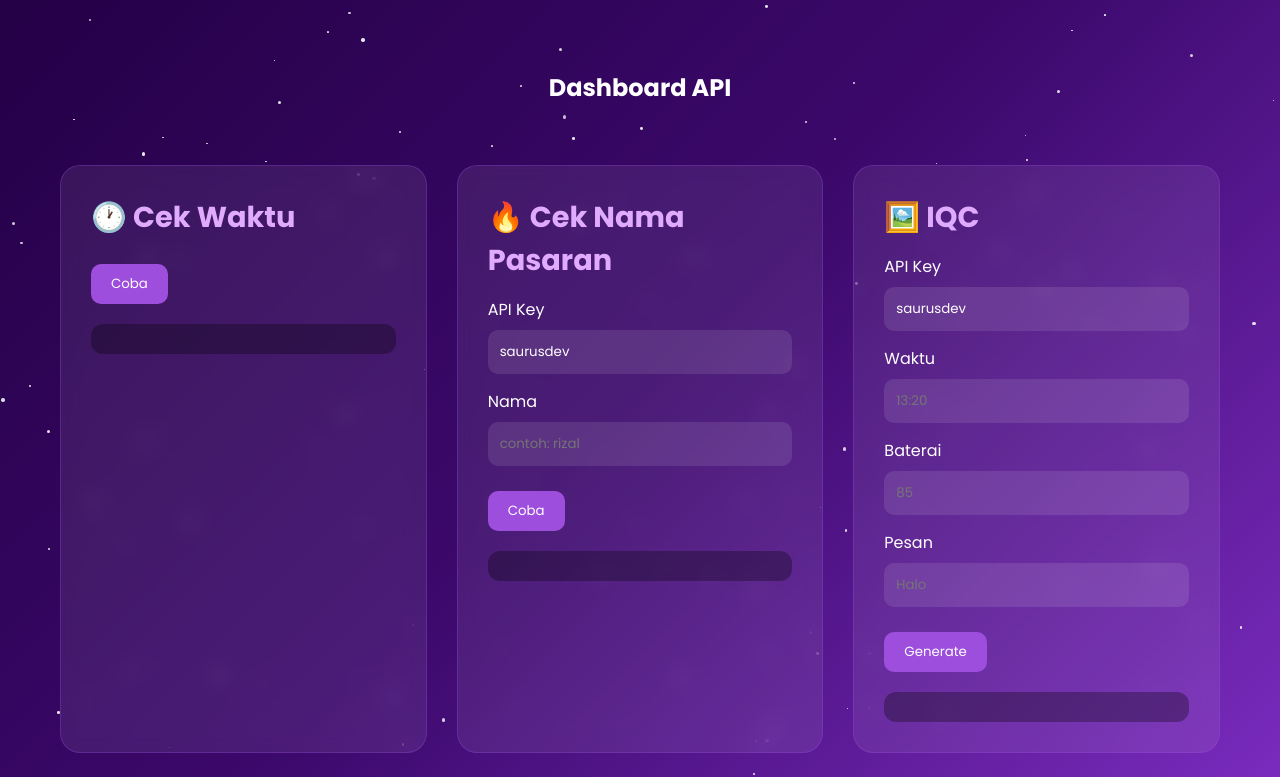
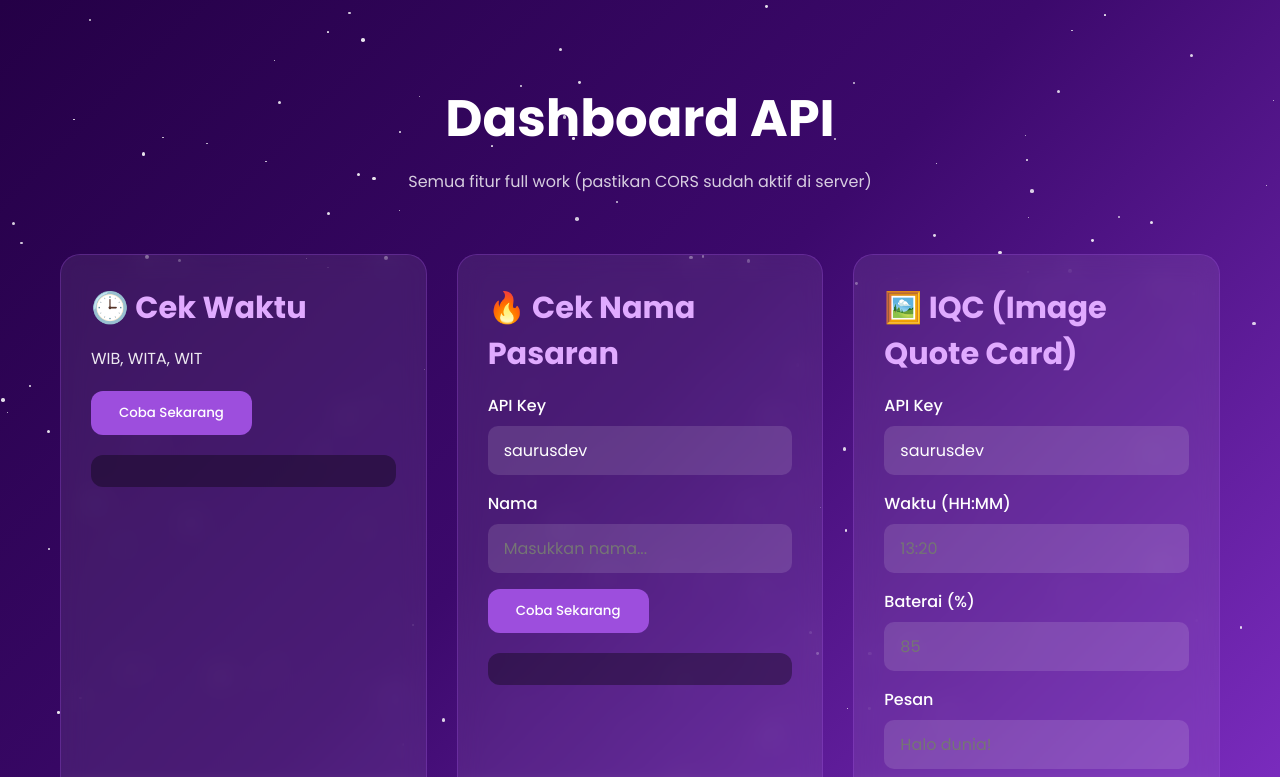
Before and after one commit to saurusrawr/mywebhtml, a plain HTML site: page index.html in a window 1280 px wide. Both pictures are taken after a click on the button "Let's Get Started". Shown: the top 777 px of the page. Drawn offline with Linux system fonts and the light colour scheme.

Commit message:
Update index.html

```diff
--- a/index.html
+++ b/index.html
@@ -3,94 +3,114 @@
 <head>
     <meta charset="UTF-8" />
     <meta name="viewport" content="width=device-width, initial-scale=1.0"/>
-    <title>Apisaurus API</title>
+    <title>Apisaurus API Dashboard</title>
     <style>
         @import url('https://fonts.googleapis.com/css2?family=Poppins:wght@400;500;600;700&display=swap');
-        :root{--primary:#7B2CBF;--accent:#9D4EDD;--light:#E0AAFF;--bg-gradient:linear-gradient(135deg,#240046 0%,#3C096C 50%,#7B2CBF 100%);}
-        *{margin:0;padding:0;box-sizing:border-box;font-family:'Poppins',sans-serif;}
-        body{background:var(--bg-gradient);color:#fff;min-height:100vh;background-attachment:fixed;}
-        .container{max-width:1200px;margin:0 auto;padding:20px;}
-        #landing{height:100vh;display:flex;flex-direction:column;justify-content:center;align-items:center;text-align:center;}
-        #landing h1{font-size:4rem;background:linear-gradient(90deg,#E0AAFF,#fff);-webkit-background-clip:text;-webkit-text-fill-color:transparent;}
-        .btn-start{padding:15px 40px;font-size:1.4rem;background:var(--accent);border:none;border-radius:50px;color:#fff;cursor:pointer;box-shadow:0 10px 30px rgba(157,78,221,.4);transition:all .3s;}
-        .btn-start:hover{transform:translateY(-5px);box-shadow:0 15px 40px rgba(157,78,221,.6);}
-        #dashboard{display:none;min-height:100vh;padding-top:50px;}
-        .header{text-align:center;margin-bottom:60px;}
-        .api-grid{display:grid;grid-template-columns:repeat(auto-fit,minmax(350px,1fr));gap:30px;}
-        .api-card{background:rgba(255,255,255,.08);backdrop-filter:blur(10px);border-radius:20px;padding:30px;border:1px solid rgba(157,78,221,.3);transition:all .3s;}
-        .api-card:hover{transform:translateY(-10px);box-shadow:0 20px 40px rgba(123,44,191,.3);}
-        .api-card h3{font-size:1.8rem;color:var(--light);margin-bottom:15px;}
-        .form-group{margin:15px 0;}
-        .form-group label{display:block;margin-bottom:8px;}
-        .form-group input{width:100%;padding:12px;border-radius:10px;border:none;background:rgba(255,255,255,.1);color:#fff;}
-        .btn{padding:10px 20px;background:var(--accent);color:#fff;border:none;border-radius:10px;cursor:pointer;margin-top:10px;}
-        .response{margin-top:20px;padding:15px;background:rgba(0,0,0,.3);border-radius:12px;max-height:300px;overflow-y:auto;font-family:monospace;white-space:pre-wrap;}
-        .response img{max-width:100%;border-radius:10px;margin-top:10px;}
-        .stars{position:fixed;inset:0;pointer-events:none;z-index:-1;}
-        .star{position:absolute;background:#fff;border-radius:50%;opacity:.8;animation:twinkle 5s infinite alternate;}
-        @keyframes twinkle{from{opacity:.3}to{opacity:.9}}
+
+        :root {
+            --primary: #7B2CBF;
+            --accent: #9D4EDD;
+            --light: #E0AAFF;
+            --bg-gradient: linear-gradient(135deg, #240046 0%, #3C096C 50%, #7B2CBF 100%);
+        }
+
+        * { margin:0; padding:0; box-sizing:border-box; font-family:'Poppins',sans-serif; }
+        body { background:var(--bg-gradient); color:#fff; min-height:100vh; background-attachment:fixed; }
+        .container { max-width:1200px; margin:0 auto; padding:20px; }
+
+        #landing { height:100vh; display:flex; flex-direction:column; justify-content:center; align-items:center; text-align:center; animation:fadeIn 1.5s; }
+        #landing h1 { font-size:4.5rem; background:linear-gradient(90deg,#E0AAFF,#fff); -webkit-background-clip:text; -webkit-text-fill-color:transparent; }
+        .btn-start { padding:16px 50px; font-size:1.5rem; background:var(--accent); border:none; border-radius:50px; color:#fff; cursor:pointer; box-shadow:0 10px 30px rgba(157,78,221,.5); transition:all .3s; }
+        .btn-start:hover { transform:translateY(-6px); box-shadow:0 15px 40px rgba(157,78,221,.7); }
+
+        #dashboard { display:none; padding:60px 0; }
+        .header { text-align:center; margin-bottom:60px; }
+        .header h2 { font-size:3.2rem; margin-bottom:12px; }
+        .api-grid { display:grid; grid-template-columns:repeat(auto-fit,minmax(360px,1fr)); gap:30px; }
+        .api-card { background:rgba(255,255,255,.08); backdrop-filter:blur(12px); border-radius:20px; padding:30px; border:1px solid rgba(157,78,221,.3); transition:all .3s; }
+        .api-card:hover { transform:translateY(-10px); box-shadow:0 20px 45px rgba(123,44,191,.35); }
+        .api-card h3 { font-size:1.9rem; color:var(--light); margin-bottom:15px; }
+        .form-group { margin:16px 0; }
+        .form-group label { display:block; margin-bottom:8px; font-weight:500; }
+        .form-group input { width:100%; padding:12px 16px; border-radius:10px; border:none; background:rgba(255,255,255,.12); color:#fff; font-size:1rem; }
+        .btn { padding:12px 28px; background:var(--accent); color:#fff; border:none; border-radius:12px; cursor:pointer; font-weight:500; transition:all .3s; }
+        .btn:hover { background:#a166f0; transform:scale(1.05); }
+        .response { margin-top:20px; padding:16px; background:rgba(0,0,0,.35); border-radius:12px; max-height:380px; overflow-y:auto; font-family:monospace; white-space:pre-wrap; }
+        .response img { max-width:100%; border-radius:10px; margin-top:12px; display:block; }
+
+        .stars { position:fixed; inset:0; pointer-events:none; z-index:-1; }
+        .star { position:absolute; background:#fff; border-radius:50%; opacity:.8; animation:twinkle 5s infinite alternate; }
+        @keyframes twinkle { from {opacity:.4} to {opacity:.9} }
+        @keyframes fadeIn { from {opacity:0; transform:translateY(40px)} to {opacity:1; transform:translateY(0)} }
     </style>
 </head>
 <body>
 
 <div class="stars" id="stars"></div>
 
+<!-- Landing -->
 <section id="landing">
     <div class="container">
-        <p>Author: Saurus</p>
-        <p>Total API: 5</p>
+        <p style="font-size:1.5rem; opacity:0.9;">Author: Saurus</p>
+        <p style="font-size:1.3rem; opacity:0.8; margin:10px 0 30px;">Total API: 5</p>
         <h1>Apisaurus</h1>
-        <button class="btn-start" onclick="document.getElementById('landing').style.display='none';document.getElementById('dashboard').style.display='block';">Let's Get Started</button>
+        <button class="btn-start" onclick="document.getElementById('landing').style.display='none'; document.getElementById('dashboard').style.display='block';">Let's Get Started</button>
     </div>
 </section>
 
+<!-- Dashboard -->
 <section id="dashboard">
     <div class="container">
-        <div class="header"><h2>Dashboard API</h2></div>
+        <div class="header">
+            <h2>Dashboard API</h2>
+            <p style="opacity:0.8; margin-top:12px;">Semua fitur full work (pastikan CORS sudah aktif di server)</p>
+        </div>
+
         <div class="api-grid">
 
-            <!-- Cek Waktu -->
+            <!-- 1. Cek Waktu -->
             <div class="api-card">
-                <h3>🕐 Cek Waktu</h3>
-                <button class="btn" onclick="fetchApi('https://apisaurus.vercel.app/api/cekwaktu','response-cekwaktu')">Coba</button>
-                <div id="response-cekwaktu" class="response"></div>
+                <h3>🕒 Cek Waktu</h3>
+                <p style="opacity:0.9; margin-bottom:20px;">WIB, WITA, WIT</p>
+                <button class="btn" onclick="tryApi('https://apisaurus.vercel.app/api/cekwaktu', 'res-cekwaktu')">Coba Sekarang</button>
+                <div id="res-cekwaktu" class="response"></div>
             </div>
 
-            <!-- Cek Nama Pasaran -->
+            <!-- 2. Cek Nama Pasaran -->
             <div class="api-card">
                 <h3>🔥 Cek Nama Pasaran</h3>
                 <div class="form-group"><label>API Key</label><input id="key-pasaran" value="saurusdev"></div>
-                <div class="form-group"><label>Nama</label><input id="nama-pasaran" placeholder="contoh: rizal"></div>
-                <button class="btn" onclick="fetchApiPasaran()">Coba</button>
-                <div id="response-pasaran" class="response"></div>
+                <div class="form-group"><label>Nama</label><input id="nama-pasaran" placeholder="Masukkan nama..."></div>
+                <button class="btn" onclick="tryPasaran()">Coba Sekarang</button>
+                <div id="res-pasaran" class="response"></div>
             </div>
 
-            <!-- IQC -->
+            <!-- 3. IQC -->
             <div class="api-card">
-                <h3>🖼️ IQC</h3>
+                <h3>🖼️ IQC (Image Quote Card)</h3>
                 <div class="form-group"><label>API Key</label><input id="key-iqc" value="saurusdev"></div>
-                <div class="form-group"><label>Waktu</label><input id="time-iqc" placeholder="13:20"></div>
-                <div class="form-group"><label>Baterai</label><input id="bat-iqc" placeholder="85"></div>
-                <div class="form-group"><label>Pesan</label><input id="msg-iqc" placeholder="Halo"></div>
-                <button class="btn" onclick="generateIQC()">Generate</button>
-                <div id="response-iqc" class="response"></div>
+                <div class="form-group"><label>Waktu (HH:MM)</label><input id="time-iqc" placeholder="13:20"></div>
+                <div class="form-group"><label>Baterai (%)</label><input id="bat-iqc" placeholder="85"></div>
+                <div class="form-group"><label>Pesan</label><input id="msg-iqc" placeholder="Halo dunia!"></div>
+                <button class="btn" onclick="tryIQC()">Generate Gambar</button>
+                <div id="res-iqc" class="response"></div>
             </div>
 
-            <!-- Grup WA -->
+            <!-- 4. Cari Grup WA -->
             <div class="api-card">
-                <h3>💬 Cari Grup WA</h3>
+                <h3>💬 Cari Grup WhatsApp</h3>
                 <div class="form-group"><label>API Key</label><input id="key-grup" value="saurusdev"></div>
-                <div class="form-group"><label>Query</label><input id="query-grup" placeholder="jb"></div>
-                <button class="btn" onclick="fetchApiGrup()">Cari</button>
-                <div id="response-grup" class="response"></div>
+                <div class="form-group"><label>Keyword</label><input id="query-grup" placeholder="jb / ml / ff"></div>
+                <button class="btn" onclick="tryGrupWA()">Cari Grup</button>
+                <div id="res-grup" class="response"></div>
             </div>
 
-            <!-- Anime Halal -->
+            <!-- 5. Anime Halal -->
             <div class="api-card">
                 <h3>🐱 Anime Halal</h3>
-                <div class="form-group"><label>API Key (coba kosongkan juga)</label><input id="key-anime" value="saurusdev"></div>
-                <button class="btn" onclick="generateAnime()">Generate</button>
-                <div id="response-anime" class="response"></div>
+                <div class="form-group"><label>API Key (coba juga tanpa)</label><input id="key-anime" value="saurusdev"></div>
+                <button class="btn" onclick="tryAnimeHalal()">Generate Anime</button>
+                <div id="res-anime" class="response"></div>
             </div>
 
         </div>
@@ -98,46 +118,67 @@
 </section>
 
 <script>
-    function createStars(){const s=document.getElementById('stars');for(let i=0;i<150;i++){const star=document.createElement('div');star.className='star';star.style.width=star.style.height=Math.random()*3+1+'px';star.style.left=Math.random()*100+'%';star.style.top=Math.random()*100+'%';star.style.animationDelay=Math.random()*5+'s';s.appendChild(star);}}
+    function createStars() {
+        const stars = document.getElementById('stars');
+        for (let i = 0; i < 160; i++) {
+            const s = document.createElement('div');
+            s.className = 'star';
+            s.style.width = s.style.height = Math.random() * 3 + 1 + 'px';
+            s.style.left = Math.random() * 100 + '%';
+            s.style.top = Math.random() * 100 + '%';
+            s.style.animationDelay = Math.random() * 6 + 's';
+            stars.appendChild(s);
+        }
+    }
     createStars();
 
-    async function fetchApi(url, divId){
-        const div = document.getElementById(divId);
-        div.innerHTML = 'Loading...';
-        try{
+    async function tryApi(url, resId) {
+        const div = document.getElementById(resId);
+        div.innerHTML = 'Memuat...';
+        try {
             const res = await fetch(url);
+            if (!res.ok) throw new Error(`HTTP ${res.status}`);
             const data = await res.json();
-            div.innerHTML = '<pre>'+JSON.stringify(data,null,2)+'</pre>';
-        }catch(e){div.innerHTML = 'Error: '+e.message;}
+            div.innerHTML = '<pre>' + JSON.stringify(data, null, 2) + '</pre>';
+        } catch (e) {
+            div.innerHTML = `Error: ${e.message}\n(Cek CORS server atau koneksi)`;
+        }
     }
 
-    function fetchApiPasaran(){
+    function tryPasaran() {
         const key = document.getElementById('key-pasaran').value.trim();
         const nama = document.getElementById('nama-pasaran').value.trim();
-        if(!nama){document.getElementById('response-pasaran').innerHTML='Isi nama dulu!';return;}
-        fetchApi(`https://apisaurus.vercel.app/api/random/ceknamapasaran?apikey=${key}&nama=${encodeURIComponent(nama)}`,'response-pasaran');
+        if (!nama) {
+            document.getElementById('res-pasaran').innerHTML = '⚠️ Isi nama dulu!';
+            return;
+        }
+        tryApi(`https://apisaurus.vercel.app/api/random/ceknamapasaran?apikey=${key}&nama=${encodeURIComponent(nama)}`, 'res-pasaran');
     }
 
-    function generateIQC(){
+    function tryIQC() {
         const key = document.getElementById('key-iqc').value.trim();
         const time = document.getElementById('time-iqc').value.trim() || '13:20';
         const bat = document.getElementById('bat-iqc').value.trim() || '85';
         const msg = document.getElementById('msg-iqc').value.trim() || 'Test';
         const url = `https://apisaurus.vercel.app/api/iqc?apikey=${key}&time=${time}&battery=${bat}&message=${encodeURIComponent(msg)}`;
-        document.getElementById('response-iqc').innerHTML = `<img src="${url}" onerror="this.outerHTML='<p>Error gambar</p>'">`;
+        document.getElementById('res-iqc').innerHTML = `<img src="${url}" alt="IQC" onerror="this.outerHTML='<p>Error load gambar</p>'">`;
     }
 
-    function fetchApiGrup(){
+    function tryGrupWA() {
         const key = document.getElementById('key-grup').value.trim();
         const q = document.getElementById('query-grup').value.trim();
-        if(!q){document.getElementById('response-grup').innerHTML='Isi query dulu!';return;}
-        fetchApi(`https://apisaurus.vercel.app/api/grupwa?apikey=${key}&query=${encodeURIComponent(q)}`,'response-grup');
+        if (!q) {
+            document.getElementById('res-grup').innerHTML = '⚠️ Isi keyword dulu!';
+            return;
+        }
+        tryApi(`https://apisaurus.vercel.app/api/grupwa?apikey=${key}&query=${encodeURIComponent(q)}`, 'res-grup');
     }
 
-    function generateAnime(){
+    function tryAnimeHalal() {
         const key = document.getElementById('key-anime').value.trim();
-        const url = 'https://apisaurus.vercel.app/api/animehalal' + (key ? `?apikey=${key}` : '');
-        document.getElementById('response-anime').innerHTML = `<img src="${url}" onerror="this.outerHTML='<p>Error gambar (coba tanpa key)</p>'">`;
+        let url = 'https://apisaurus.vercel.app/api/animehalal';
+        if (key) url += `?apikey=${key}`;
+        document.getElementById('res-anime').innerHTML = `<img src="${url}" alt="Anime Halal" onerror="this.outerHTML='<p>Error gambar (coba tanpa key)</p>'">`;
     }
 </script>
 </body>
```
